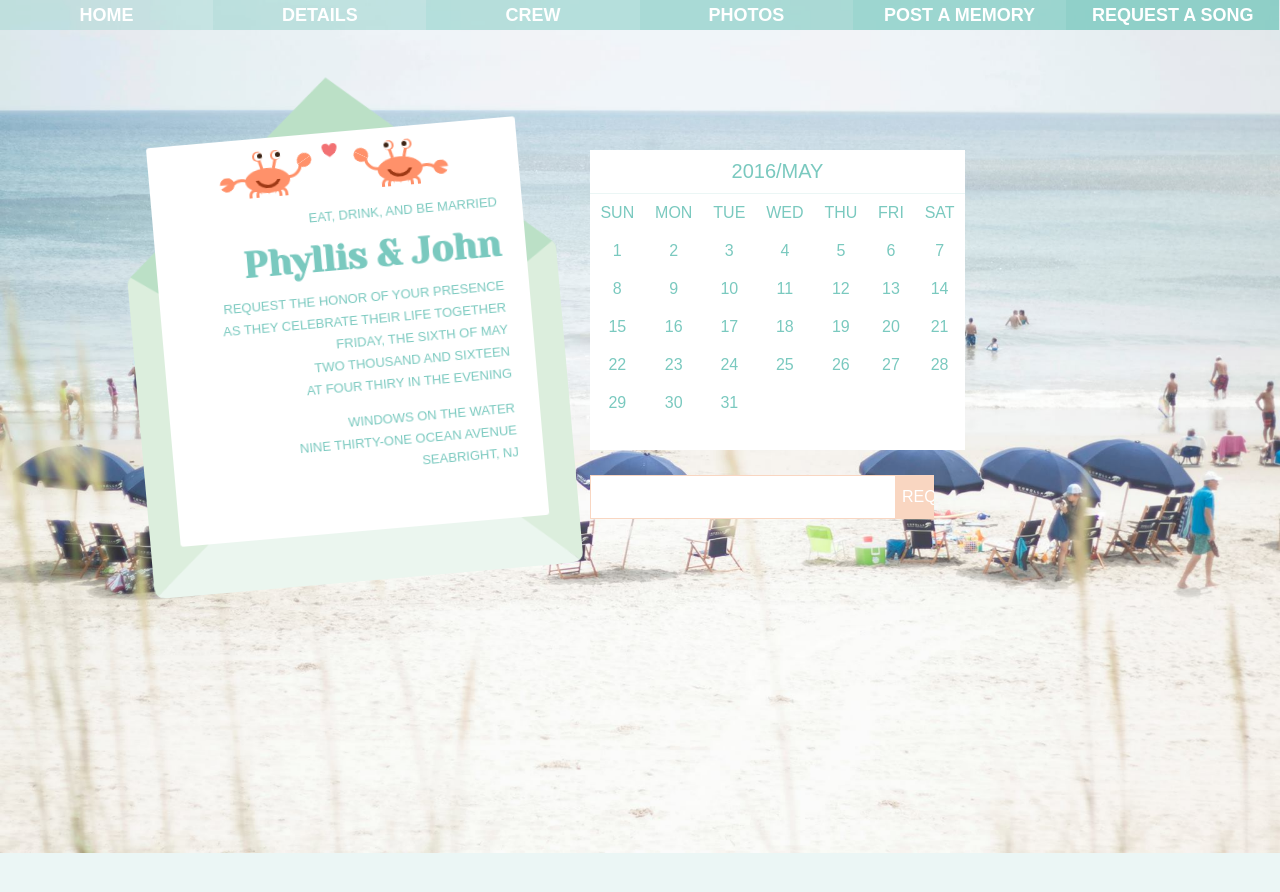
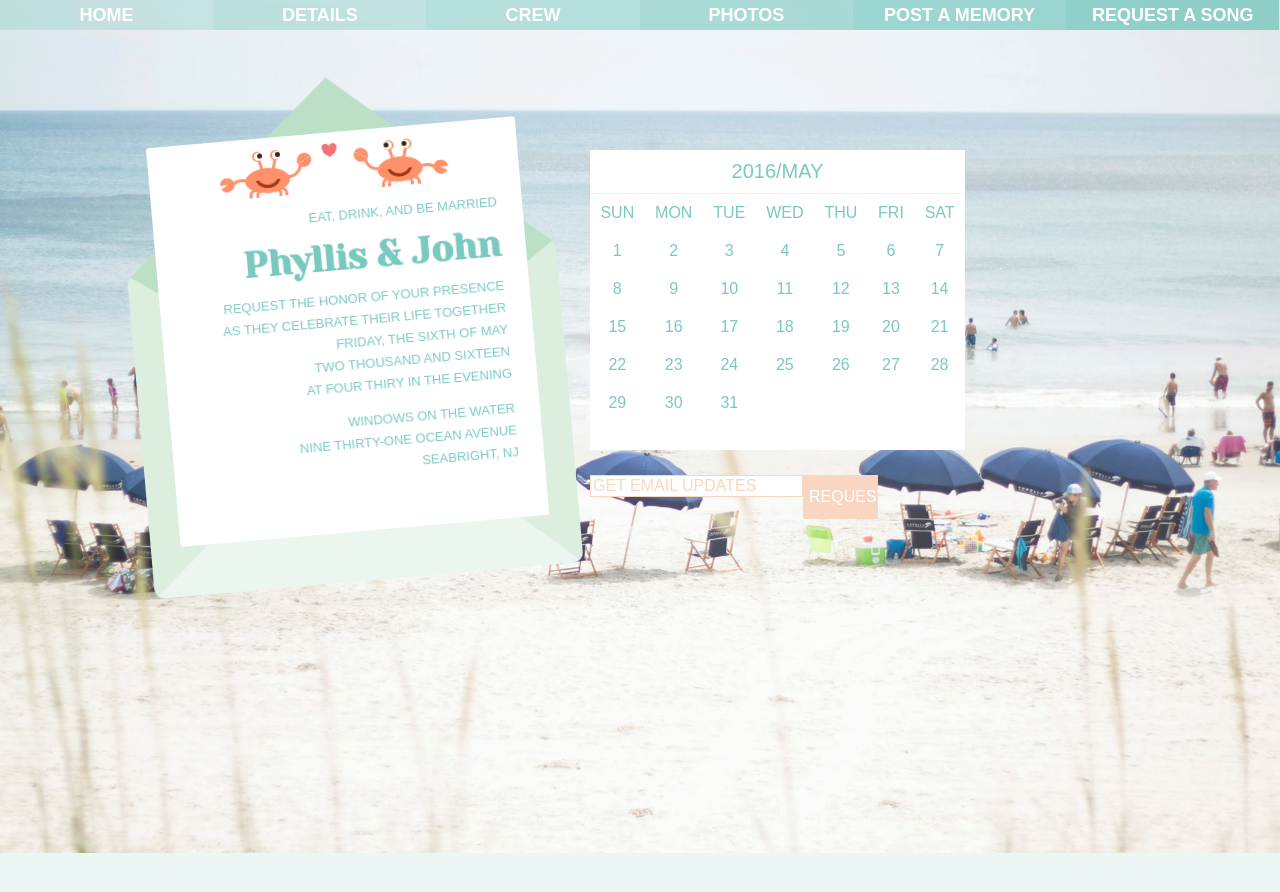
Before and after one commit to phyllisandjohn/phyllisandjohn.github.io, a Jekyll site: the page details/index.html, which Jekyll copies as it is, in a window 1280 px wide. Shown: the top 892 px of the page. Built offline with Jekyll 4.4.1, drawn with Linux system fonts in a browser that asks for light colours.

Commit message:
Update index.html

```diff
--- a/details/index.html
+++ b/details/index.html
@@ -71,7 +71,7 @@ td {
 }
 
 .subscribe input[type="email"] {
-  width: 80%;
+  width: 298px
   height: 40px;
   float: left;
   border: 1px solid rgb(249,214,193);
@@ -83,7 +83,7 @@ td {
 .subscribe input[type="submit"] {
   float: left;
   height: 44px;
-  width: 10%;
+  width: 75px;
   background: rgb(249,214,193);
   border: none;
   color: white;
@@ -168,7 +168,7 @@ td {
 	</div>
 	<div class="subscribe">
   	<form method="POST" action="http://formspree.io/phyllisandjohn.guestlist@gmail.com">
-  		<input name="email" type="email">
+  		<input name="email" placeholder="GET EMAIL UPDATES" type="email">
   		<input type="hidden" name="_next" value="http://phyllisandjohn.com/details/"/>
   		<input name="name" type="hidden" value="guest">
   		<input type="submit" value="REQUEST">
```
